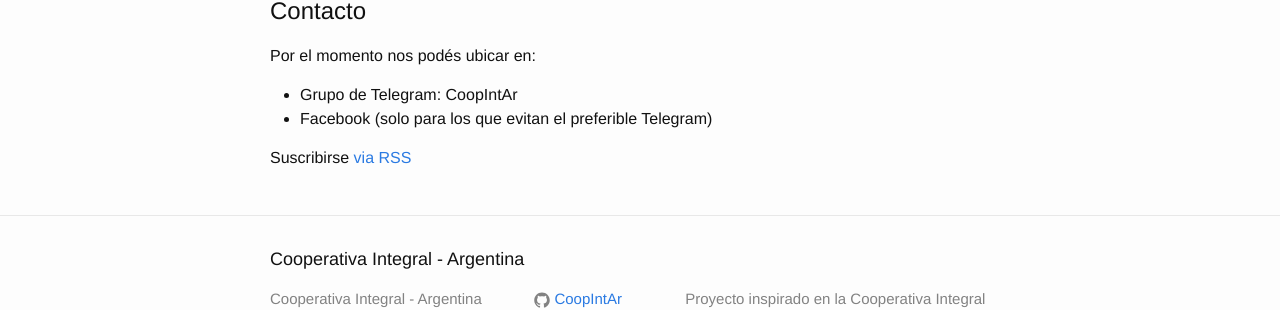
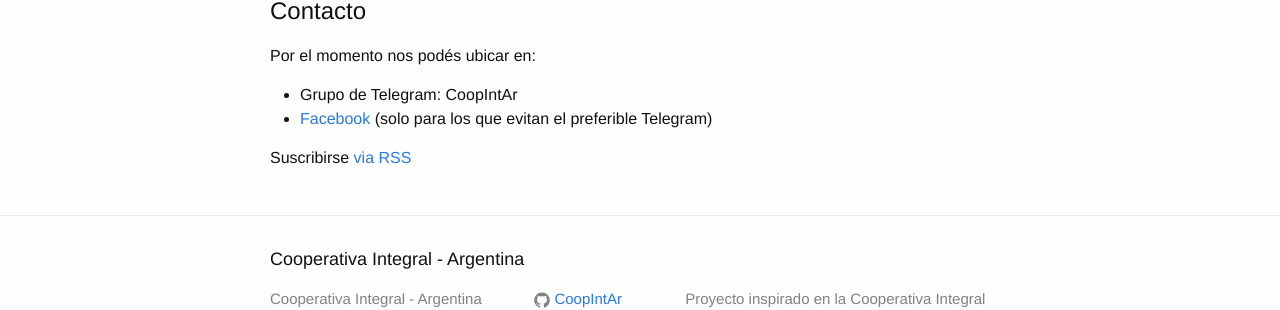
Before and after one commit to CoopIntAr/coopintar.github.io, a Jekyll site: the page built from index.html, in a window 1280 px wide. Shown: the part 489-799 px from the top of the page. Built offline with Jekyll 4.4.1, drawn with Linux system fonts in a browser that asks for light colours; some of the changed lines change nothing that is shown.

Commit message:
Me olvide el link :(

```diff
--- a/index.html
+++ b/index.html
@@ -30,7 +30,7 @@
    <p>Por el momento nos pod&eacute;s ubicar en:</p>
    <ul>
        <li>Grupo de Telegram: CoopIntAr</li>
-       <li>Facebook (solo para los que evitan el preferible Telegram)</li>
+       <li><a href="https://www.facebook.com/cooperativaintegral/">Facebook</a> (solo para los que evitan el preferible Telegram)</li>
    </ul>
 
 
```
